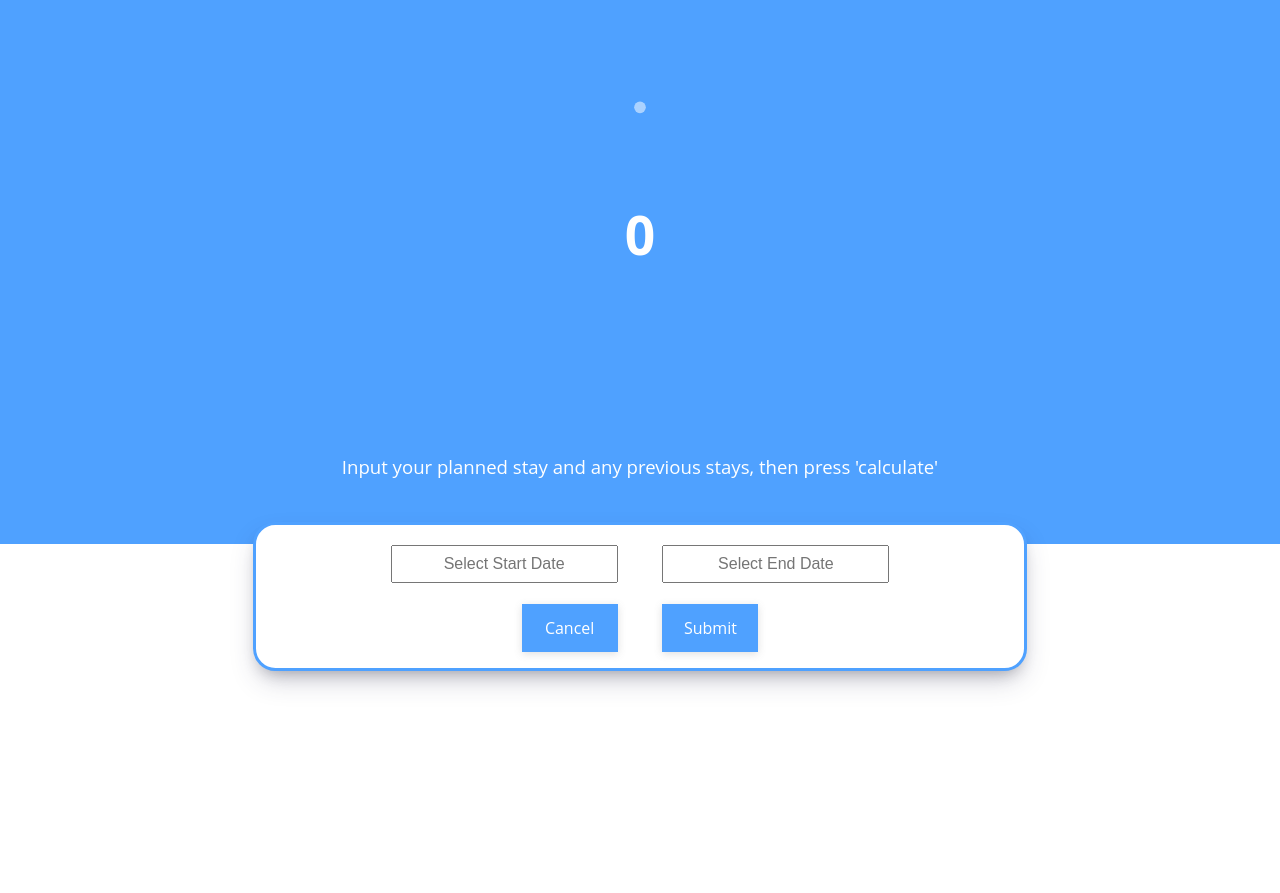
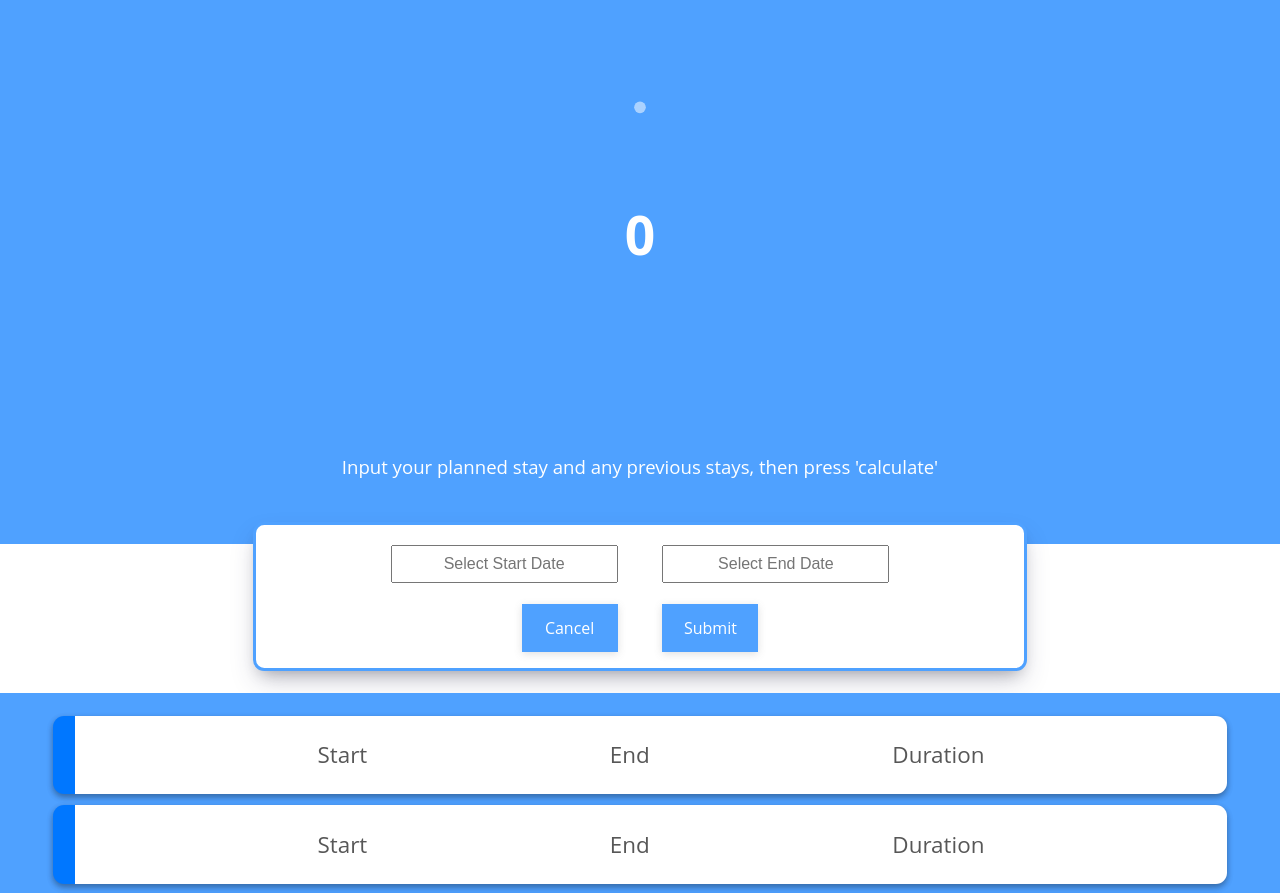
Before and after one commit to Jarlendr/Visa-Calculator-React, a React (Create React App) app: page / in a window 1280 px wide. Shown: the top 893 px of the page. Before the commit the page ends 800 px from the top, so only its background shows below. Built offline with nearby package versions, Linux system fonts and the light colour scheme.

Commit message:
Made initial steps to add 'StayCards' for displaying user inputted stays.

```diff
--- a/src/App.js
+++ b/src/App.js
@@ -1,12 +1,25 @@
+import React, { useState } from 'react';
+
 import './App.css';
 import DaysCounter from './components/DaysCounter';
 import NewStay from './components/NewStay';
+import StayContainer from './components/StayContainer';
 
 function App() {
+  const [dates, setDates] = useState();
+
+  const saveDateInputsHandler = (date) => {
+    setDates((prevDates) => {
+      return [date, ...prevDates];
+    });
+  };
+
+  console.log(dates);
   return (
     <div>
       <DaysCounter />
-      <NewStay />
+      <NewStay onSaveDateInputsHandler={saveDateInputsHandler} />
+      <StayContainer />
     </div>
   );
 }
--- a/src/components/DaysCircle.js
+++ b/src/components/DaysCircle.js
@@ -3,7 +3,7 @@
 
 const DaysCircle = () => {
   return (
-    <svg viewBox="0 0 36 36" height="300" class="circular--chart">
+    <svg viewBox="0 0 36 36" height="300" className="circular--chart">
       <DaysCirclePath />
       <DaysCircleText />
     </svg>
--- a/src/components/DaysCirclePath.js
+++ b/src/components/DaysCirclePath.js
@@ -3,15 +3,15 @@
 const DaysCirclePath = () => {
   return (
     <path
-      class="circle"
+      className="circle"
       id="circle"
       d="M18 2.0845
           a 15.9155 15.9155 0 0 1 0 31.831
           a 15.9155 15.9155 0 0 1 0 -31.831"
       fill="none"
       stroke="#444"
-      stroke-width="1"
-      stroke-dasharray="0, 100"
+      strokeWidth="1"
+      strokeDasharray="0, 100"
     />
   );
 };
--- a/src/components/DaysCircleText.js
+++ b/src/components/DaysCircleText.js
@@ -1,12 +1,12 @@
 const DaysCircleText = () => {
   return (
     <text
-      class="days"
+      className="days"
       id="days"
       x="50%"
       y="50%"
-      alignment-baseline="middle"
-      text-anchor="middle"
+      alignmentBaseline="middle"
+      textAnchor="middle"
       fill="white"
     >
       0
--- a/src/components/NewStay.css
+++ b/src/components/NewStay.css
@@ -8,7 +8,7 @@
   border: 0.2rem solid var(--main);
   margin: auto;
   margin-top: -1em;
-  border-radius: 1em 1em;
+  border-radius: 0.5em 0.5em;
   box-shadow: rgba(50, 50, 93, 0.25) 0px 13px 27px -5px,
     rgba(0, 0, 0, 0.3) 0px 8px 16px -8px;
 }
--- a/src/components/NewStay.js
+++ b/src/components/NewStay.js
@@ -4,19 +4,40 @@
 import 'react-datepicker/dist/react-datepicker.css';
 import './NewStay.css';
 
-const NewStay = () => {
+const NewStay = (props) => {
   const [startDate, setStartDate] = useState(null);
   const [endDate, setEndDate] = useState(null);
 
+  const startDateChange = (event) => {
+    setStartDate(new Date(event));
+  };
+
+  const endDateChange = (event) => {
+    setEndDate(new Date(event));
+  };
+
+  const submitHandler = (event) => {
+    event.preventDefault();
+    const dateInputs = {
+      start: startDate,
+      end: endDate,
+      id: Math.random().toString(),
+    };
+
+    props.onSaveDateInputsHandler(dateInputs);
+    setStartDate(null);
+    setEndDate(null);
+  };
+
   return (
-    <form className="new-stay__form">
+    <form className="new-stay__form" onSubmit={submitHandler}>
       <DatePicker
         className="new-stay"
         isClearable
         withPortal
         placeholderText="Select Start Date"
         selected={startDate}
-        onChange={(startDate) => setStartDate(startDate)}
+        onChange={startDateChange}
         selectStart
         startDate={startDate}
         onFocus={(e) => (e.target.readOnly = true)}
@@ -31,7 +52,7 @@
         startDate={startDate}
         endDate={endDate}
         minDate={startDate}
-        onChange={(date) => setEndDate(date)}
+        onChange={endDateChange}
         onFocus={(e) => (e.target.readOnly = true)}
       />
       <span className="break"></span>
--- /dev/null
+++ b/src/components/StayCard.css
@@ -0,0 +1,15 @@
+.stay-card {
+  display: flex;
+  justify-content: space-evenly;
+  margin: auto;
+  margin-bottom: 0.5em;
+  transform-origin: 50% 0;
+  animation: append-animate 0.3s linear;
+  background-color: white;
+  box-shadow: rgba(0, 0, 0, 0.16) 0px 3px 6px,
+    rgba(0, 0, 0, 0.23) 0px 3px 6px;
+  border-left: 1em solid var(--accent);
+  border-radius: 0.5em 0.5em;
+  padding: 1em 0;
+  max-width: 90vw;
+}
--- /dev/null
+++ b/src/components/StayCard.js
@@ -0,0 +1,13 @@
+import './StayCard.css';
+
+const StayCard = () => {
+  return (
+    <div className="stay-card">
+      <div>Start</div>
+      <div>End</div>
+      <div>Duration</div>
+    </div>
+  );
+};
+
+export default StayCard;
--- /dev/null
+++ b/src/components/StayContainer.css
@@ -0,0 +1,7 @@
+.stay {
+  background-color: var(--main);
+  padding-bottom: 1em;
+  transition: background-color 1s linear;
+  padding-top: 1em;
+  margin-top: 1em;
+}
--- /dev/null
+++ b/src/components/StayContainer.js
@@ -0,0 +1,14 @@
+import './StayContainer.css';
+import StayCard from './StayCard';
+
+const StayContainer = (props) => {
+  return (
+    <div className="stay">
+      <StayCard />
+      <StayCard />
+      <StayCard />
+    </div>
+  );
+};
+
+export default StayContainer;
```
